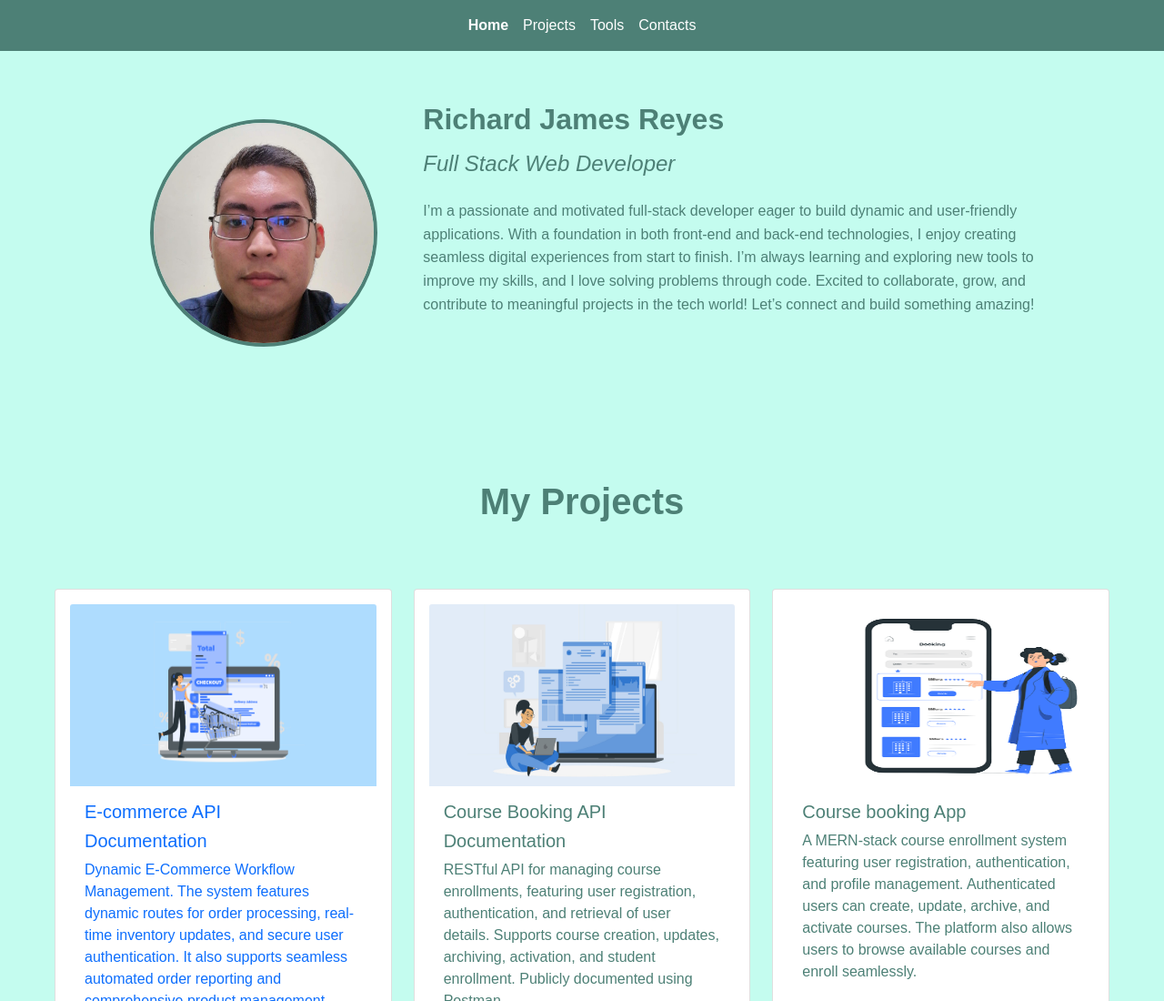
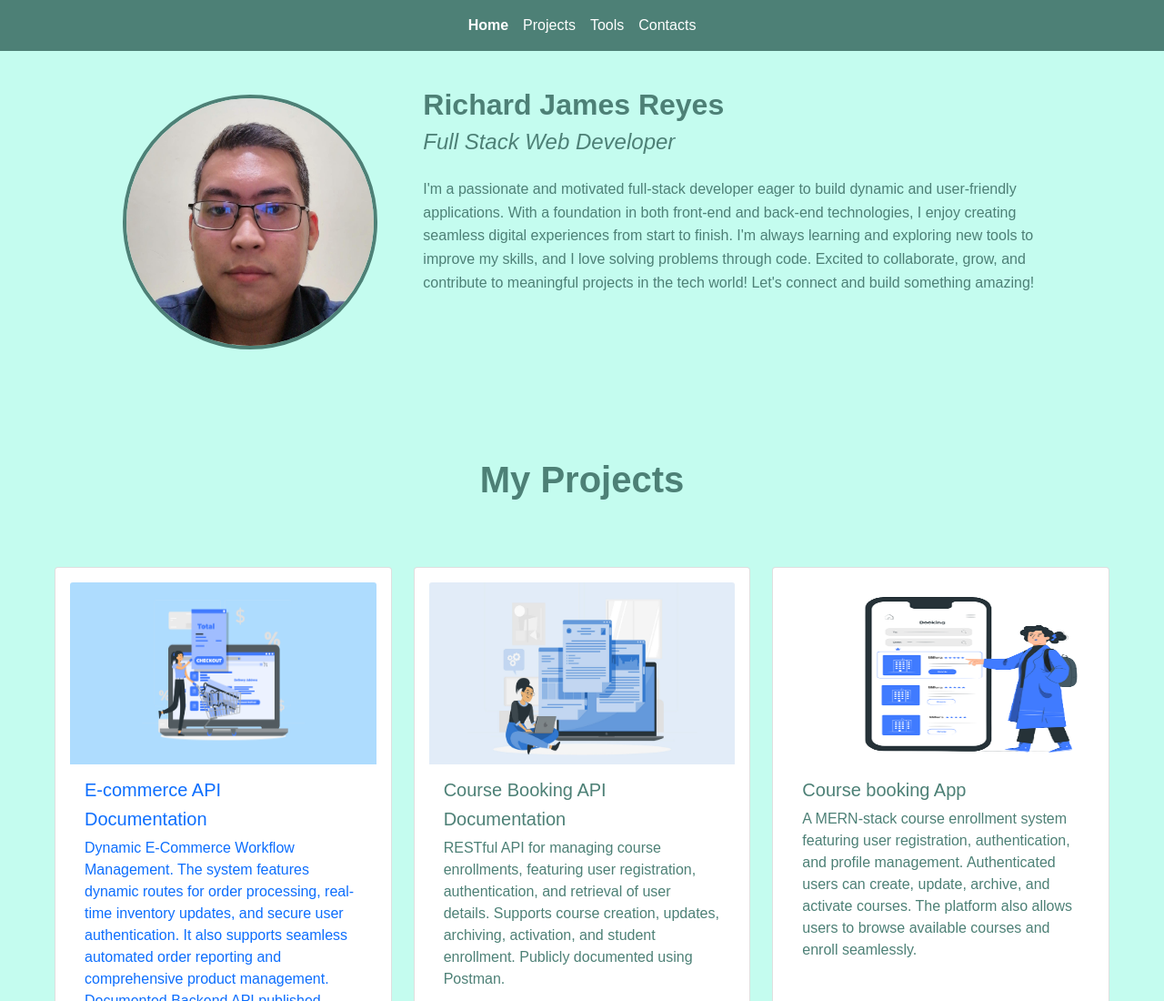
Before and after one commit to reyesrichjames/webportfolio, a plain HTML site: page index.html in a window 1280 px wide. Shown: the top 1100 px of the page at 91% size. Drawn offline with nearby package versions, Linux system fonts and the light colour scheme; a web font is replaced by a local one.

Commit message:
fix layout profile

```diff
--- a/index.css
+++ b/index.css
@@ -46,15 +46,22 @@
 	  font-style: normal;
 }
 
+#profile .col-lg-8 {
+    display: flex;
+    flex-direction: column;
+    justify-content: center;
+}
+
+#profile h2 {
+    margin-top: 0;
+    padding-top: 0;
+}
+
 #profile img.rounded-circle {
-    width: 250px;
-    height: 250px;
+    width: 280px;
+    height: 280px;
     object-fit: cover;
     border: 4px solid #4d8076;
-}
-
-#profile h2, #profile h4 {
-    margin-top: 1rem;
 }
 
 #profile p {
--- a/index.html
+++ b/index.html
@@ -13,7 +13,7 @@
 		<link href="https://fonts.googleapis.com/css2?family=Asap+Condensed:ital,wght@0,200;0,300;0,400;0,500;0,600;0,700;0,800;0,900;1,200;1,300;1,400;1,500;1,600;1,700;1,800;1,900&display=swap" rel="stylesheet">
 		<!-- Custom CSS -->
 		<link rel="stylesheet" type="text/css" href="./index.css">
-		<title>Full Stack Web Developer</title>
+		<title>Richard James Reyes | Full Stack Web Developer</title>
 	</head>
 	<body>
 		<!-- Navigation & Landing Section -->
@@ -38,16 +38,16 @@
 			<div class="container-fluid pt-5" id="profile">
 				<div class="row">
 					<div class="col-lg-4 col-md-12 pt-5 d-flex align-items-center justify-content-center justify-content-lg-end">
-						<img src="images/profile.jpg" class="rounded-circle ms-lg-auto mb-5" width="250" height="250" alt="Profile Photo">
+						<img src="images/profile.jpg" class="rounded-circle ms-lg-auto mb-5" alt="Profile Photo">
 					</div>
 					<div class="col-lg-8 col-md-12 p-lg-5 ps-lg-1 text-center text-lg-start pt-md-0 px-md-5 d-md-block mx-auto mw-65-lg">
 						<h2 class="ps-lg-4"><strong>Richard James Reyes</strong></h2>
 						<h4 class="pb-3 ps-lg-4"><em>Full Stack Web Developer</em></h4>
-						<p class="pe-lg-5 ps-lg-4 pb-4">I’m a passionate and motivated full-stack developer eager to build dynamic and user-friendly applications. With a foundation in both front-end and back-end technologies, I enjoy creating seamless digital experiences from start to finish.
+						<p class="pe-lg-5 ps-lg-4 pb-4">I'm a passionate and motivated full-stack developer eager to build dynamic and user-friendly applications. With a foundation in both front-end and back-end technologies, I enjoy creating seamless digital experiences from start to finish.
 
-						I’m always learning and exploring new tools to improve my skills, and I love solving problems through code. Excited to collaborate, grow, and contribute to meaningful projects in the tech world!
+						I'm always learning and exploring new tools to improve my skills, and I love solving problems through code. Excited to collaborate, grow, and contribute to meaningful projects in the tech world!
 
-						Let’s connect and build something amazing! </p>
+						Let's connect and build something amazing!</p>
 					</div>
 				</div>
 			</div>
```
